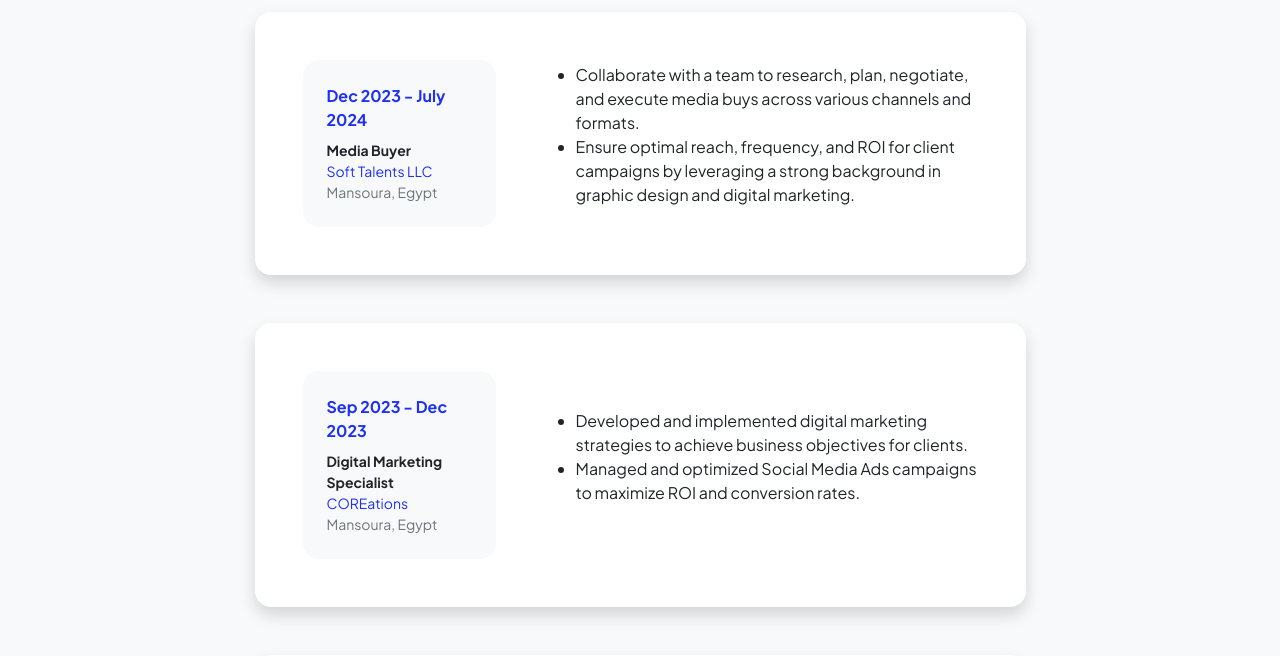
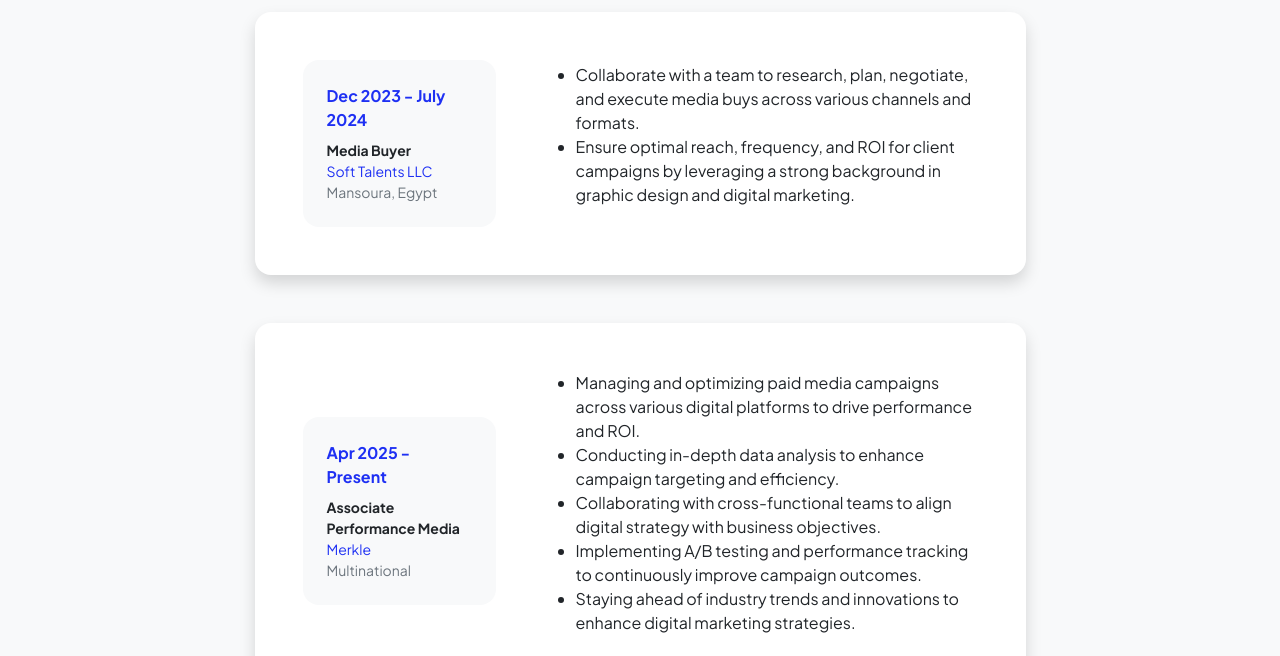
Before and after one commit to MohJunior/Mohamed-Samir, a plain HTML site: page resume.html in a window 1280 px wide. Shown: the part 296-952 px from the top of the page. Drawn offline with nearby package versions, Linux system fonts and the light colour scheme.

Commit message:
Update resume.html

```diff
--- a/resume.html
+++ b/resume.html
@@ -69,6 +69,33 @@
                     <ul>
                         <li>Collaborate with a team to research, plan, negotiate, and execute media buys across various channels and formats.</li>
                         <li>Ensure optimal reach, frequency, and ROI for client campaigns by leveraging a strong background in graphic design and digital marketing.</li>
+                    </ul>
+                </div>
+            </div>
+        </div>
+    </div>
+</div>
+
+<!-- Associate Performance Media | Merkle -->
+<div class="card shadow border-0 rounded-4 mb-5">
+    <div class="card-body p-4 p-md-5">
+        <div class="row align-items-center gx-5">
+            <div class="col text-center text-lg-start mb-4 mb-lg-0">
+                <div class="bg-light p-4 rounded-4">
+                    <div class="text-primary fw-bolder mb-2">Apr 2025 - Present</div>
+                    <div class="small fw-bolder">Associate Performance Media</div>
+                    <div class="small text-muted"><a href="https://www.merkle.com/" target="_blank">Merkle</a></div>
+                    <div class="small text-muted">Multinational</div>
+                </div>
+            </div>
+            <div class="col-lg-8 things-done">
+                <div>
+                    <ul>
+                        <li>Managing and optimizing paid media campaigns across various digital platforms to drive performance and ROI.</li>
+                        <li>Conducting in-depth data analysis to enhance campaign targeting and efficiency.</li>
+                        <li>Collaborating with cross-functional teams to align digital strategy with business objectives.</li>
+                        <li>Implementing A/B testing and performance tracking to continuously improve campaign outcomes.</li>
+                        <li>Staying ahead of industry trends and innovations to enhance digital marketing strategies.</li>
                     </ul>
                 </div>
             </div>
```
